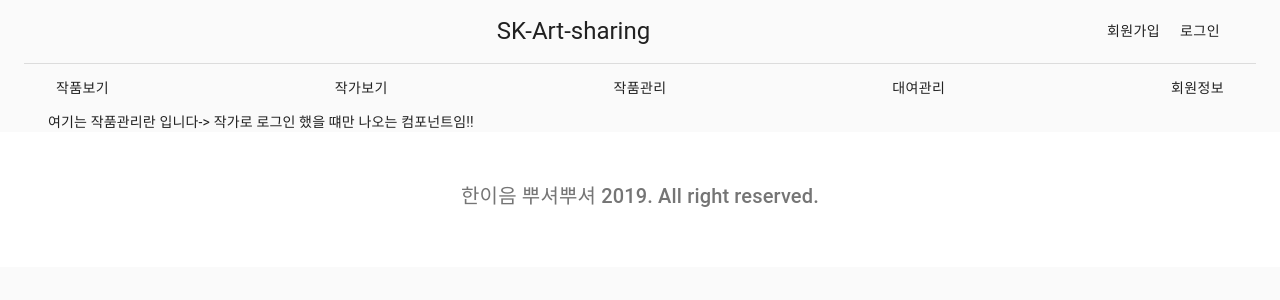
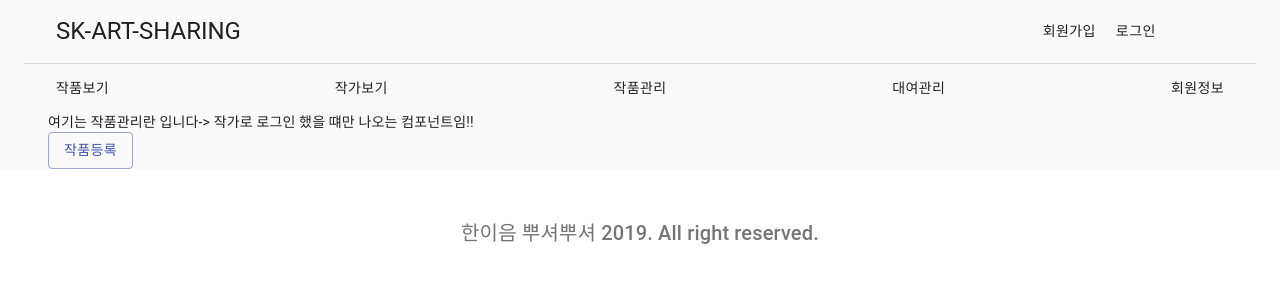
Before and after one commit to Rayoungji/Artsharing-FrontEnd, a React (Create React App) app in the folder client/: page /artistOnly in a window 1280 px wide. Shown: the top 300 px of the page. Built offline with nearby package versions, Linux system fonts and the light colour scheme; the HTML template or start-up script is replaced by a standard one.

Commit message:
작품 등록 버튼 만들기

```diff
--- a/client/src/components/layout/Header.js
+++ b/client/src/components/layout/Header.js
@@ -5,6 +5,7 @@ import Typography from '@material-ui/core/Typography';
 import Button from '@material-ui/core/Button';
 import Container from '@material-ui/core/Container';
 import useStyles from "../../styles/FrameIndex2";
+import Grid from '@material-ui/core/Grid';
 import Login from '../../containers/Login';
 
 export default function Blog() {
@@ -15,6 +16,8 @@ export default function Blog() {
     <CssBaseline />
     <Container maxWidth="lg">
       <Toolbar className={classes.toolbar}>
+        <Grid container sm="6">
+        <Button href="/">
         <Typography
           component="h2"
           variant="h5"
@@ -25,8 +28,13 @@ export default function Blog() {
         >
           SK-Art-sharing
         </Typography>
+        </Button>
+        </Grid>
+        <Grid container sm="4" ></Grid>
+        <Grid container sm="2">
           <Button color="inherit" href="/SignUp">회원가입</Button>
           <Login />
+        </Grid>
       </Toolbar>
         <Toolbar component="nav" variant="dense" className={classes.toolbarSecondary}>
         <Button color="inherit" noWrap   variant="body2"  className={classes.toolbarLink}  href="/artItemList">작품보기</Button>
--- /dev/null
+++ b/client/src/containers/ArtItemAddButton.js
@@ -0,0 +1,95 @@
+import React, { Component, } from 'react';
+import Button from '@material-ui/core/Button';
+import Dialog from '@material-ui/core/Dialog';
+import DialogActions from '@material-ui/core/DialogActions';
+import DialogContent from '@material-ui/core/DialogContent';
+import DialogTitle from '@material-ui/core/DialogTitle';
+import TextField from '@material-ui/core/TextField';
+
+//rentaldate을 string으로 하는지?
+
+class ArtItemAddButton extends Component {
+
+    state={
+        price:'',
+        desript:'',
+        image:'기본값',
+        title:'',
+        artist:'',
+        rentaldate:'',
+        open:false,  //dialog 창이 열려있는지 유무
+
+    }
+
+handleClickOpen= ()=> {
+    this.setState({
+      open: true  //Dialog 창을 열어준다
+    });
+  }
+
+  handleClose= ()=> {
+    this.setState({
+      open: false  //Dialog 텍스트를 초기화 하고 닫아준다
+    })
+  }
+
+  handleValueChange= (e)=> {
+    let nextState = {};
+    nextState[e.target.name] = e.target.value;
+    this.setState(nextState);
+  }
+
+
+  handleFormSubmit= (e)=> {
+    e.preventDefault() //axios를 통하여 데이터를 넘겨주는 부분 구현해야 함
+    this.setState({
+      open: false
+    })
+  }
+
+  //파일업로드 start
+  handleFileInput(e){
+    this.setState({
+      image : e.target.files[0],
+    })
+  }
+  handleFile=(e)=>{
+    e.preventDefault() //axios를 통하여 데이터를 넘겨주는 부분 구현해야 함
+    this.setState({
+
+    })
+    console.log("handleFile함수가열렸음")
+  }
+  //파일업로드 end
+
+render() {
+
+    return (
+        <div>
+            <Button variant="outlined" color="primary" onClick={this.handleClickOpen}>
+                 작품등록
+            </Button>
+        <Dialog open={this.state.open} onClose={this.handleClose}>
+        <DialogTitle>작품등록</DialogTitle>
+        <DialogContent>
+        사진을 등록해주세요 ..<br />
+            <input type="file" name="file" onChange={e => this.handleFileInput(e)}/>
+        </DialogContent>
+        <DialogContent>
+            <TextField label="title" type="text" name="title" value={this.state.title} onChange={this.handleValueChange} /><br/>
+            <TextField label="artist" type="text" name="artist" value={this.state.artist} onChange={this.handleValueChange} /><br/>
+            <TextField label="price" type="text" name="price" value={this.state.price} onChange={this.handleValueChange} /><br/>
+            <TextField label="rentaldate" type="text" name="rentaldate" value={this.state.rentaldate} onChange={this.handleValueChange} /><br/>
+            <TextField margin="normal" variant="filled" multiline rows="4" label="descript" name="descript" value={this.state.descript} onChange={this.handleValueChange} /><br/>
+        </DialogContent>
+
+        <DialogActions>
+            <Button variant="outlined" color="primary" onClick={this.handleFormSubmit}>취소</Button>
+            <Button variant="outlined" color="primary" onClick={this.handleClose}>등록</Button>
+        </DialogActions>
+        </Dialog>
+        </div>
+    );
+}
+  }
+export default ArtItemAddButton;
--- a/client/src/containers/ArtItemList/ArtItemLIst.js
+++ b/client/src/containers/ArtItemList/ArtItemLIst.js
@@ -17,6 +17,7 @@ class ArtItemList extends Component {
        artist: "신가은",
        image: "https://bit.ly/2WNi2Ml",
        rentalDate: "date",
+       price:'10000',
        rentalToggle: "true",
        descript: "1번 작품입니다.",
 
@@ -28,6 +29,7 @@ class ArtItemList extends Component {
        artist: "라영지",
        image: "https://bit.ly/2WNi2Ml",
        rentalDate: "date",
+       price:'10000',
        rentalToggle: "true",
        descript: "2번 작품입니다.",
 
@@ -39,6 +41,7 @@ class ArtItemList extends Component {
        artist: "김수연",
        image: "https://bit.ly/2WNi2Ml",
        rentalDate: "date",
+       price:'10000',
        rentalToggle: "true",
        descript: "3번 작품입니다.",
 
@@ -50,6 +53,7 @@ class ArtItemList extends Component {
        artist: "박선형",
        image: "https://bit.ly/2WNi2Ml",
        rentalDate: "date",
+       price:'10000',
        rentalToggle: "true",
        descript: "4번 작품입니다.",
 
@@ -61,6 +65,7 @@ class ArtItemList extends Component {
        artist: "홍영준",
        image: "https://bit.ly/2WNi2Ml",
        rentalDate: "date",
+       price:'10000',
        rentalToggle: "true",
        descript: "5번 작품입니다.",
 
@@ -72,6 +77,7 @@ class ArtItemList extends Component {
        artist: "조정석",
        image: "https://bit.ly/2WNi2Ml",
        rentalDate: "date",
+       price:'10000',
        rentalToggle: "true",
        descript: "6번 작품입니다.",
 
@@ -83,6 +89,7 @@ class ArtItemList extends Component {
           artist: "공유",
           image: "https://bit.ly/2WNi2Ml",
           rentalDate: "date",
+          price:'10000',
           rentalToggle: "true",
           descript: "7번 작품입니다.",
 
@@ -94,6 +101,7 @@ class ArtItemList extends Component {
           artist: "현재호",
           image: "https://bit.ly/2WNi2Ml",
           rentalDate: "date",
+          price:'10000',
           rentalToggle: "true",
           descript: "8번 작품입니다.",
 
@@ -105,6 +113,7 @@ class ArtItemList extends Component {
           artist: "전대식",
           image: "https://bit.ly/2WNi2Ml",
           rentalDate: "date",
+          price:'10000',
           rentalToggle: "true",
           descript: "9번 작품입니다.",
 
@@ -116,6 +125,7 @@ class ArtItemList extends Component {
           artist: "전대식",
           image: "https://bit.ly/2WNi2Ml",
           rentalDate: "date",
+          price:'10000',
           rentalToggle: "true",
           descript: "10번 작품입니다.",
 
@@ -147,8 +157,6 @@ class ArtItemList extends Component {
         <Container maxWidth="md">
             <ArtItemListForm onData={this.handleChange} />
             {this.mapToComponents(this.state.artItems)}
-
-
         </Container>
       </div>
     )
--- a/client/src/containers/ArtItemList/ArtItemMore.js
+++ b/client/src/containers/ArtItemList/ArtItemMore.js
@@ -35,9 +35,15 @@ const ArtItemMore =({match}) => {
                         작품설명: 이것은 무서운 공룡사진입니다. 무섭죠?
                       </Typography>
                       <Typography gutterBottom variant="subtitle1">
+                        대여가격: 10000
+                      </Typography>
+                      <Typography gutterBottom variant="subtitle1">
                         대여기간: 2018.10.12~2018.10.30
                       </Typography>
-                    <PayButton />
+                      <Typography gutterBottom>
+                      <PayButton />
+                      </Typography>
+                    <Button variant="outlined" color="primary" href="/artItemList">되돌아가기</Button>
                     </Grid>
                   </Grid>
                   </Grid>
--- a/client/src/containers/ArtItemList/PayButton.js
+++ b/client/src/containers/ArtItemList/PayButton.js
@@ -37,7 +37,7 @@ render() {
 
     return (
         <div>
-            <Button color="inherit" onClick={this.handleClickOpen}>
+            <Button variant="outlined" color="primary" onClick={this.handleClickOpen}>
                  결제하기
             </Button>
       <Dialog open={this.state.open} onClose={this.handleClose}>
--- a/client/src/containers/ArtistOnly.js
+++ b/client/src/containers/ArtistOnly.js
@@ -1,10 +1,12 @@
 import React, { Component } from 'react'
+import ArtItemAddButton from './ArtItemAddButton'
 
 export default class ArtistOnly extends Component {
     render() {
         return (
             <div>
                 여기는 작품관리란 입니다-> 작가로 로그인 했을 떄만 나오는 컴포넌트임!!
+                <ArtItemAddButton />
             </div>
         )
     }
```
Lines whose indentation alone changed are shown as unchanged.
